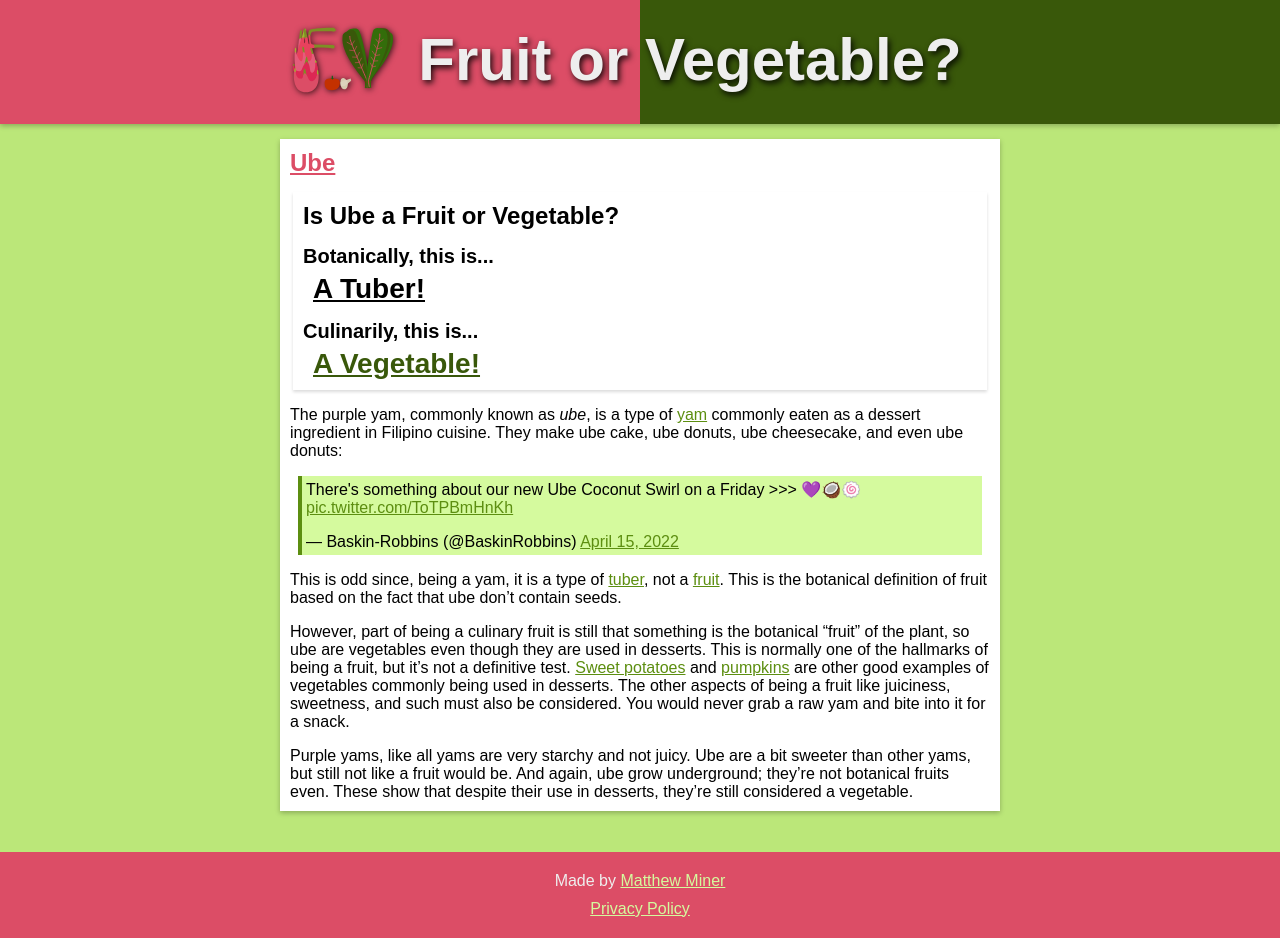
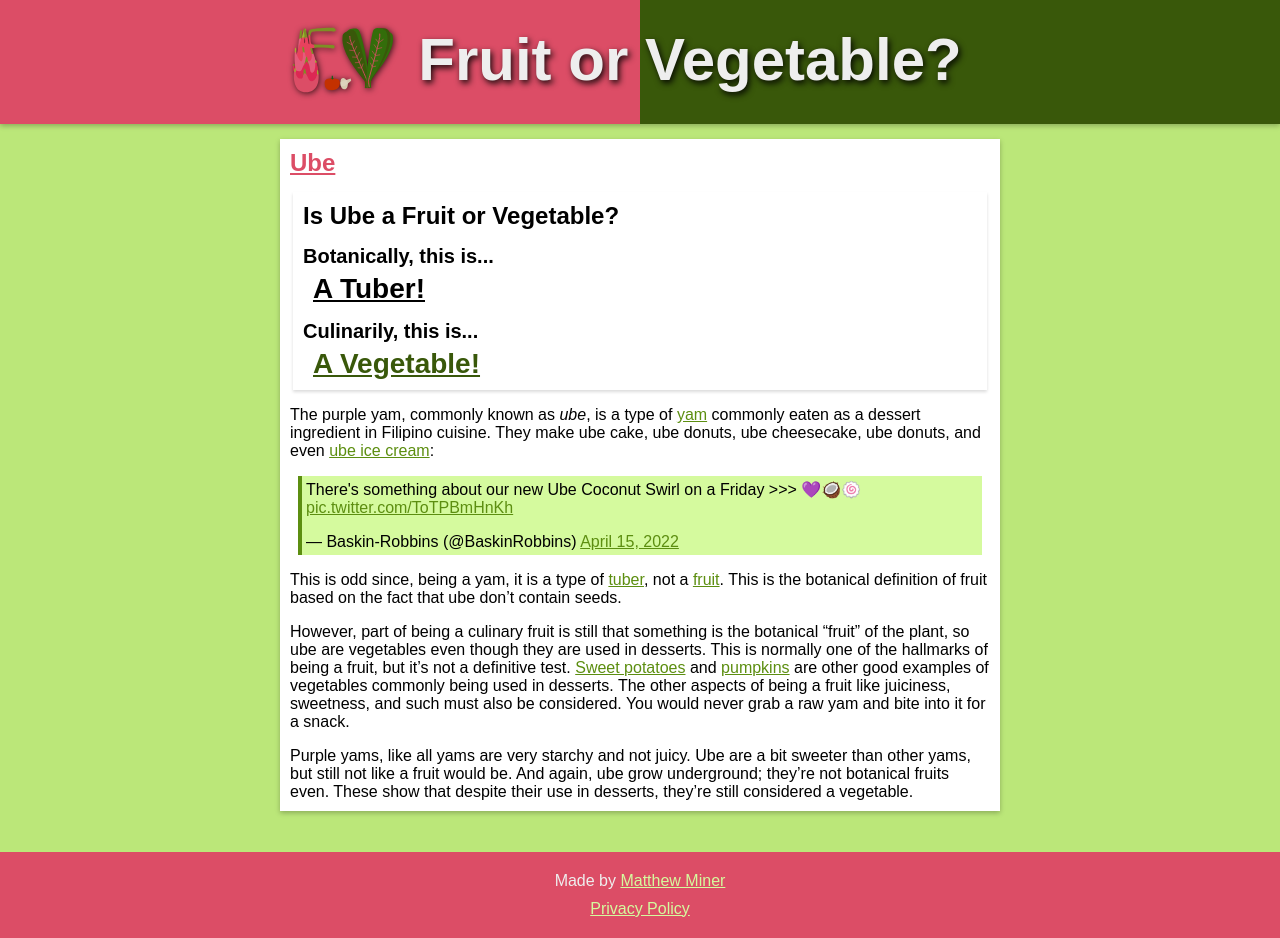
Before and after one commit to mminer237/fruitorvegetable, a Jekyll site: the page built from _items/ube.md, in a window 1280 px wide. Built offline with Jekyll 4.4.1, drawn with Linux system fonts in a browser that asks for light colours; comment, search, counter and statistics services are not loaded.

Commit message:
Actually mention ice cream

```diff
--- a/_items/ube.md
+++ b/_items/ube.md
@@ -5,7 +5,7 @@ botanically: tuber
 culinarily: vegetable
 speakables: [".speakable"]
 ---
-The purple yam, commonly known as <span lang="tl">ube</span>, is a type of [yam]({% link _items/yam.md %}) commonly eaten as a dessert ingredient in Filipino cuisine. They make ube cake, ube donuts, ube cheesecake, and even ube donuts:
+The purple yam, commonly known as <span lang="tl">ube</span>, is a type of [yam]({% link _items/yam.md %}) commonly eaten as a dessert ingredient in Filipino cuisine. They make ube cake, ube donuts, ube cheesecake, ube donuts, and even [ube ice cream](https://news.baskinrobbins.com/blog/story-behind-ube-coconut-swirl):
 <blockquote class="twitter-tweet" data-dnt="true"><p lang="en" dir="ltr">There&#39;s something about our new Ube Coconut Swirl on a Friday &gt;&gt;&gt; 💜🥥🍥 <a href="https://t.co/ToTPBmHnKh">pic.twitter.com/ToTPBmHnKh</a></p>&mdash; Baskin-Robbins (@BaskinRobbins) <a href="https://twitter.com/BaskinRobbins/status/1515057373810810881?ref_src=twsrc%5Etfw">April 15, 2022</a></blockquote> <script async src="https://platform.twitter.com/widgets.js" charset="utf-8"></script>
 
 This is odd since, being a yam, it is a type of [tuber]({% link _types/tuber.html %}), not a [fruit]({% link _types/fruit.html %}). This is the botanical definition of fruit based on the fact that ube don't contain seeds.
```
